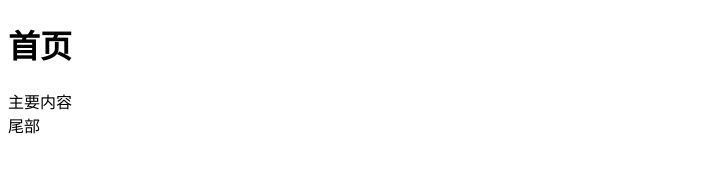
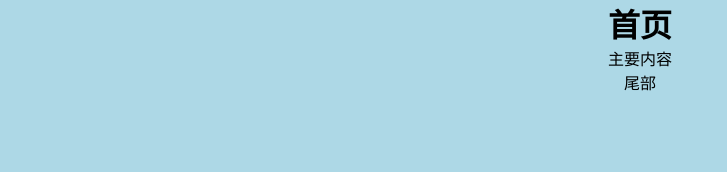
Before and after one commit to tianxuxua/coke, a plain HTML site: page index.html in a window 1280 px wide. Shown: the whole page, without its empty margins (0-727 px from the left). Drawn offline with Linux system fonts and the light colour scheme.

Commit message:
完成页面

```diff
--- a/index.html
+++ b/index.html
@@ -3,6 +3,7 @@
 <head>
 	<meta charset="UTF-8">
 	<title>Document</title>
+	<link rel="stylesheet" href="style.css">
 </head>
 <body>
 	<div id="wrap">
--- a/style.css
+++ b/style.css
@@ -1,8 +1,13 @@
 *{
 	margin: 0;padding: 0;
 }
+html,body{
+	width:100%;
+	height:100%;
+}
 #wrap{
 	background: lightblue;
-	width: 100px;
-	height: 100px;
+	width: 100%;
+	height: 100%;
+	text-align: center;
 }
```
